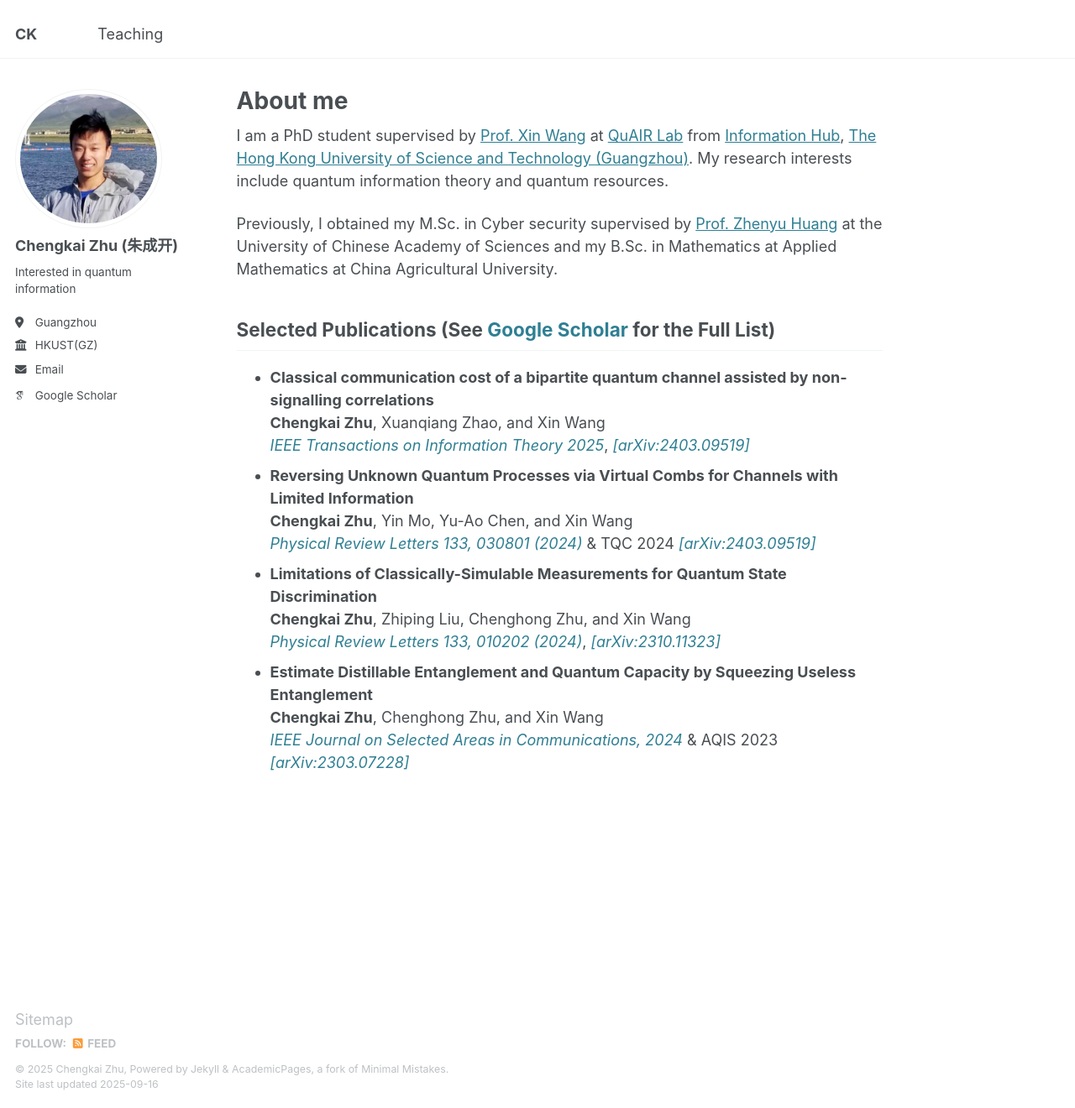
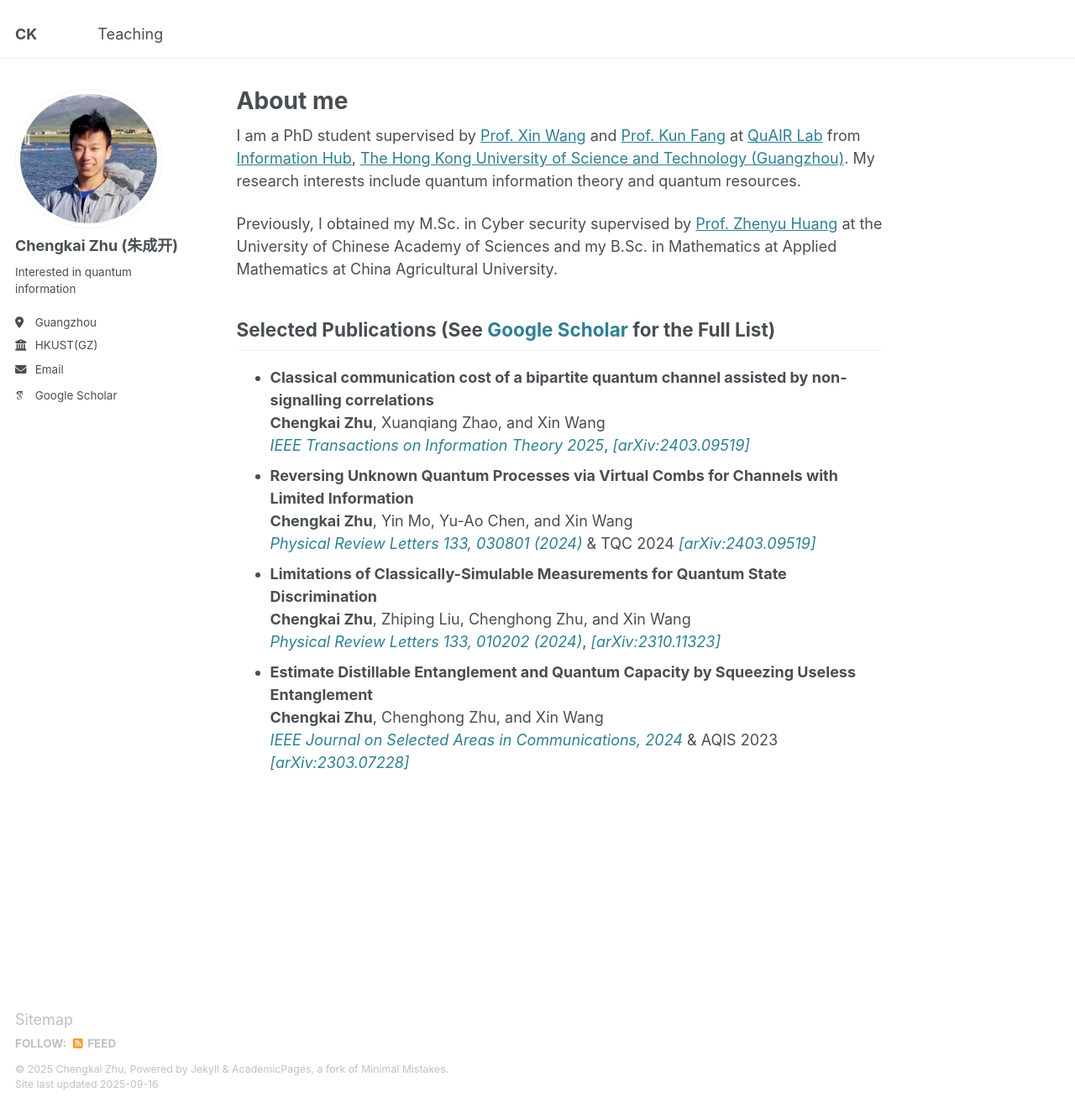
Before and after one commit to Chengkai-Zhu/Chengkai-Zhu.github.io, a Jekyll site: the page built from _pages/about.md, in a window 1280 px wide and 1320 px high. Shown: the whole window at 84% size. Built offline with Jekyll 4.4.1, drawn with Linux system fonts in a browser that asks for light colours; some web fonts are replaced.

Commit message:
Update about.md

```diff
--- a/_pages/about.md
+++ b/_pages/about.md
@@ -8,7 +8,7 @@
 ---
 
 
-I am a PhD student supervised by [Prof. Xin Wang](https://www.xinwang.info/) at [QuAIR Lab](https://www.quair.group/people/) from [Information Hub](https://infh.hkust-gz.edu.cn/), [The Hong Kong University of Science and Technology (Guangzhou)](https://hkust-gz.edu.cn/). My research interests include quantum information theory and quantum resources.
+I am a PhD student supervised by [Prof. Xin Wang](https://www.xinwang.info/) and [Prof. Kun Fang](https://www.kunfang.info/) at [QuAIR Lab](https://www.quair.group/people/) from [Information Hub](https://infh.hkust-gz.edu.cn/), [The Hong Kong University of Science and Technology (Guangzhou)](https://hkust-gz.edu.cn/). My research interests include quantum information theory and quantum resources.
 
 Previously, I obtained my M.Sc. in Cyber security supervised by [Prof. Zhenyu Huang](https://people.ucas.ac.cn/~huangzhenyu) at the University of Chinese Academy of Sciences and my B.Sc. in Mathematics at Applied Mathematics at China Agricultural University.
 
```
